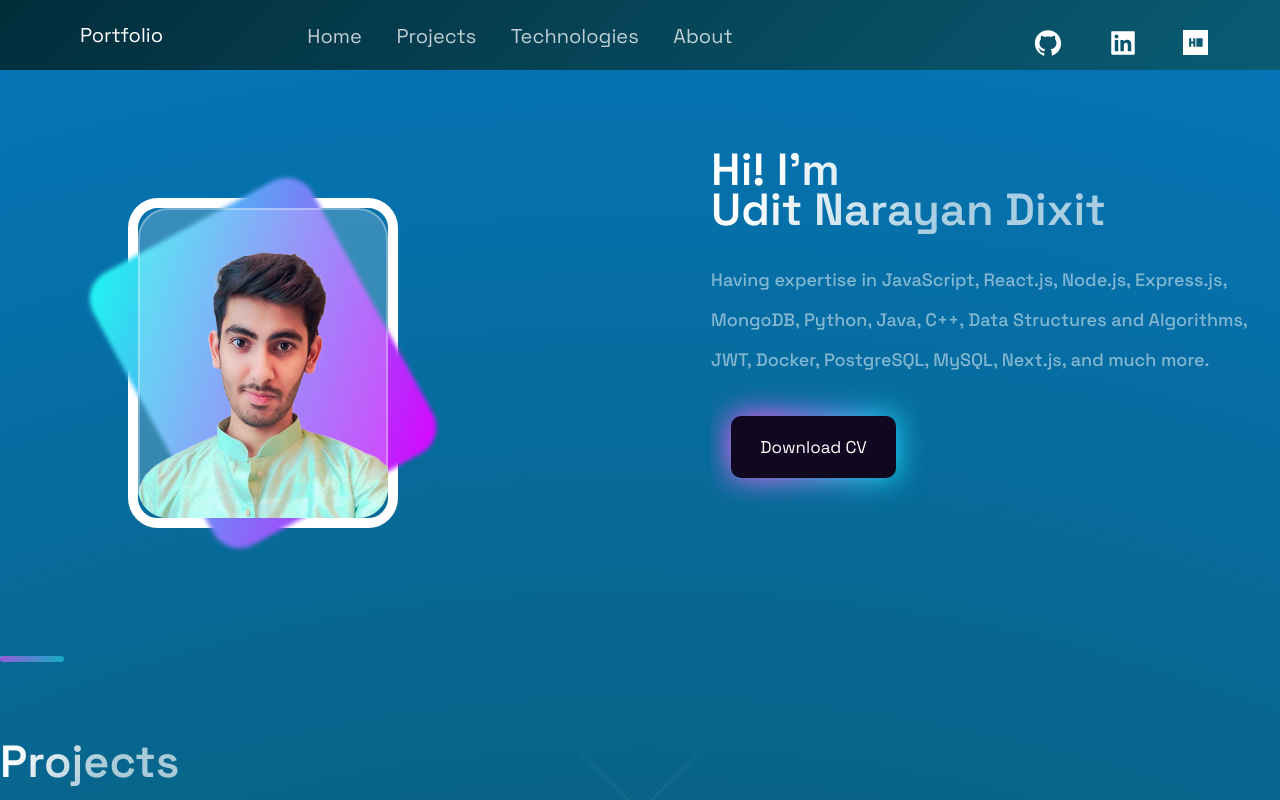
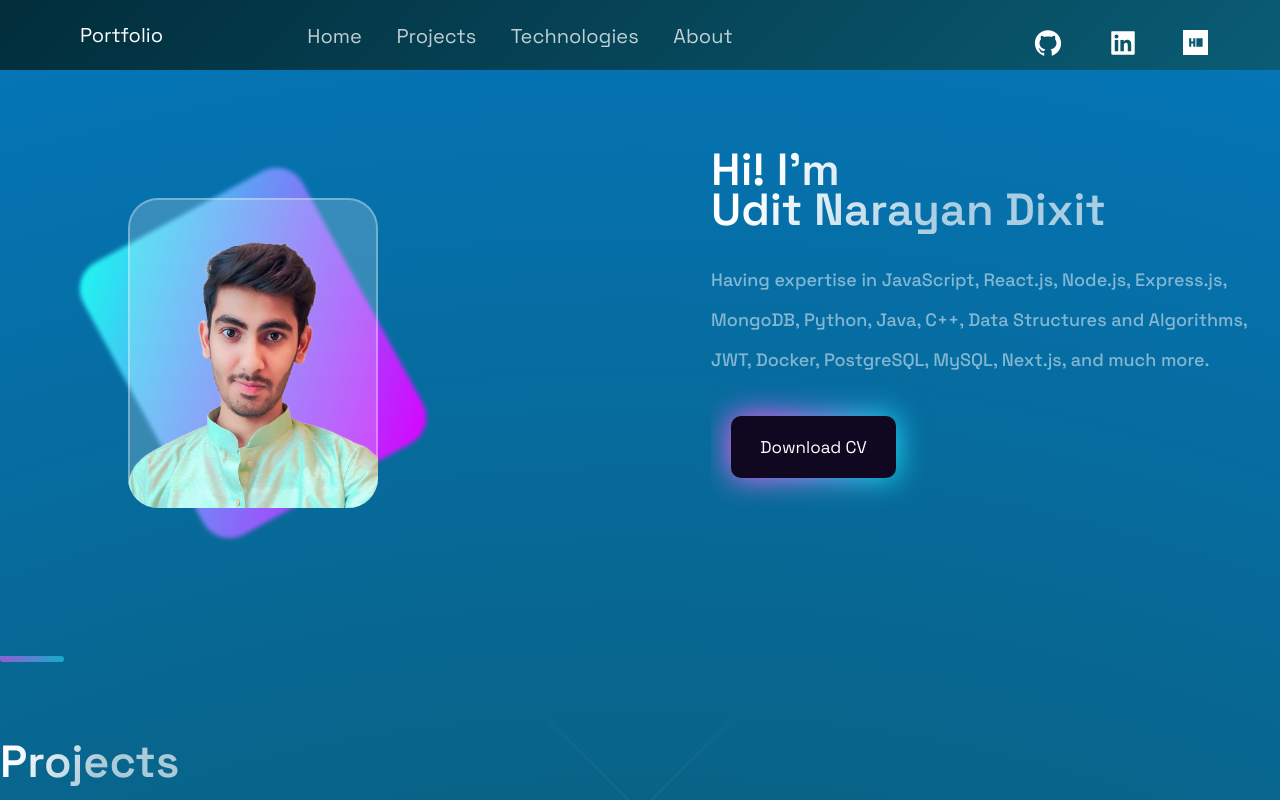
Before and after one commit to dixitudit/portfolio, a Next.js app: page / in a window 1280 px wide. Shown: the top 800 px of the page. Built offline with nearby package versions, Linux system fonts and the light colour scheme; some icons are missing.

Commit message:
ui update 2

```diff
--- a/src/components/ProfileImg/SlideInProfileImage.js
+++ b/src/components/ProfileImg/SlideInProfileImage.js
@@ -43,7 +43,7 @@ const ImgContainer = styled.div`
   height: 330px;
   width: 270px;
   border-radius: 30px;
-  border: 10px solid #fff;
+  ${'' /* border: 10px solid #fff; */}
   position: relative;
   padding-bottom: 40px;
   ${"" /* margin-top: 20%; */}
```
